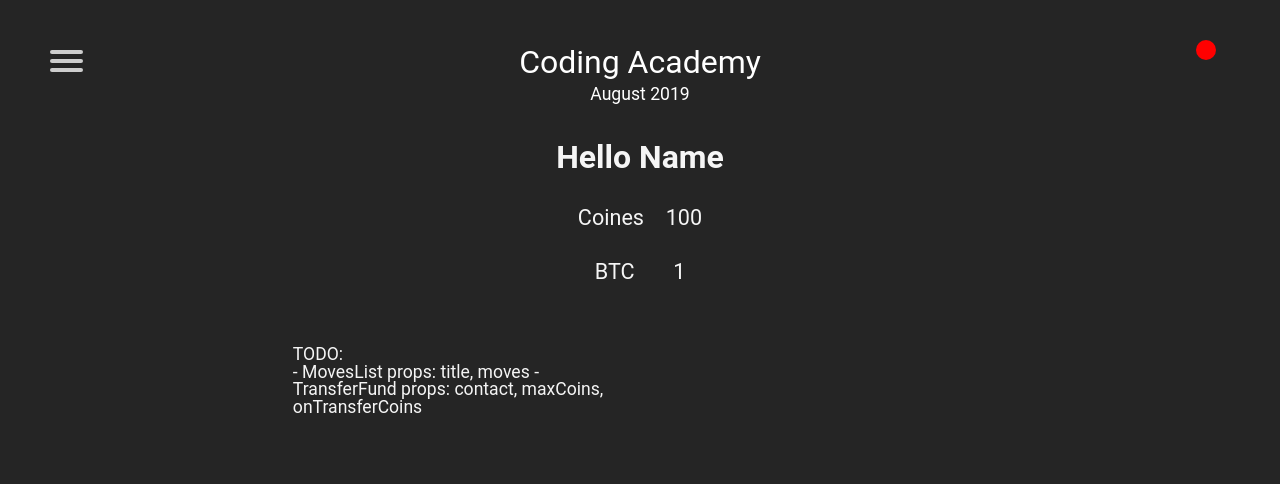
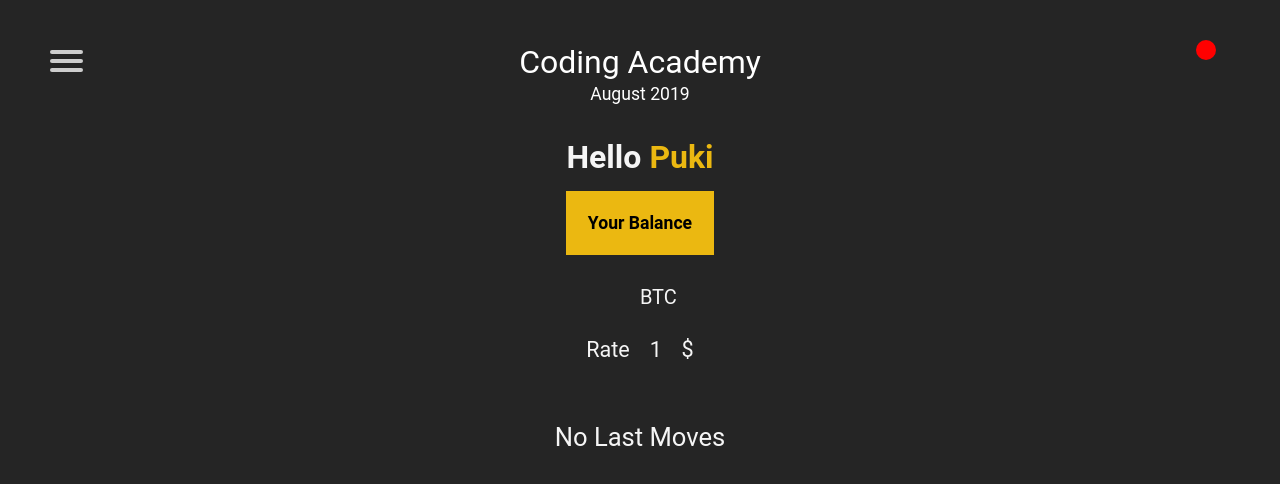
Before and after one commit to nivb52/react-bitcoin, a React (Create React App) app: page /#/ in a window 1280 px wide. Shown: the top 484 px of the page. Built offline with nearby package versions, Linux system fonts and the light colour scheme.

Commit message:
starting use redux

```diff
--- a/src/pages/HomePage.js
+++ b/src/pages/HomePage.js
@@ -1,37 +1,48 @@
-// Use UserService.getUser and BitcoinService and display:
-//  User Name and Coins
+// display: User Name and Coins
+
 import React, { Component } from 'react';
-
 import { connect } from 'react-redux';
+import MovesList from '../cmps/MovesList';
 
 class Home extends Component {
 
 
   render() {
+    const {moves} = this.props;
+    const {user} = this.props
+    const {_id} = this.props
+
+    // if (!_id)  this.props.history.push('/signup')
+
     return (
    <section className="flex container center width-90">
       <div className="pad-1rem">
-        <h1 className="title capitalized size-3"> hello <span> name</span></h1>
-
-        <div className="flex-row justify-evenly size-6 pad-top-2rem">
-          <span className="capitalized "> coines </span>
-          <span> 100 </span>
+        <h1 className="title capitalized size-3 text-center">
+        hello
+        <span className="prim-color"> {user.name}</span>
+        </h1>
+        <div className="bold prim-bcg text-center
+         mar-top-1rem text-black btn  width-inherit">
+          <span className="capitalized">
+            your balance
+            </span>
+        </div>
+        <div className="pad-top-2rem"></div>
+        <div className="flex-row justify-evenly ">
+          <span className="size-1"> {user.coines} </span>
+          <span className=" uppercased text-center size-medium"> btc </span>
         </div>
         <div className="flex-row justify-evenly size-6 pad-top-2rem">
-          <span className="uppercased"> btc </span>
+          <span className="capitalized">rate </span>
           <span> 1 </span>
+          <span> $ </span>
         </div>
       </div>
 
-        <div>
-          <p className="width-50 mar-top-3rem">
-           TODO: <br/>
-          - MovesList  props: title, moves
-          - TransferFund   props: contact, maxCoins, onTransferCoins
+        <div className="width-50 mar-top-3rem text-left">
 
-        </p>
-
-        </div>
+        <MovesList lastMoves={moves}/>
+          </div>
     </section>
     );
   }
@@ -39,10 +50,10 @@
 
 const mapStateToProps = state => {
   return {
-
+    user : state.user
   }
 }
 
-// const mapDispatchToProps
 
-export default Home
+
+export default connect(mapStateToProps)(Home)
--- a/src/pages/SignupPage.js
+++ b/src/pages/SignupPage.js
@@ -2,15 +2,19 @@
 
 import React, { Component } from 'react';
 import UserService from '../services/UserService';
-import LogoContainer from '../cmps/LogoContainer'
-import '../css/signup-and-login.css'
+import { connect } from 'react-redux';
+
+import LogoContainer from '../cmps/LogoContainer';
+import '../css/signup-and-login.css';
 import { UserIcon } from '../cmps/icons/UserIcon.js';
+
+
 class SignupPage extends Component {
 
     //ONE WAY IN REACT TO USE 'THIS'
     constructor() {
         super()
-        this.state = { value: '' };
+        this.state = { value: ''};
         this.handleChange = this.handleChange.bind(this);
         this.handleSubmit = this.handleSubmit.bind(this);
         this.handleLogout = this.handleLogout.bind(this);
@@ -20,8 +24,8 @@
         event.preventDefault();
         const currUser = UserService.signup(this.state.value)
         console.log('curr User', currUser);
-        const { history } = this.props;
-        history.push('/contacts');
+        // REDIRECT
+        this.props.history.push('/');
     }
 
     handleChange(event) {
@@ -29,9 +33,9 @@
     }
 
     handleLogout() {
-        const currUser = UserService.logout()
-        const { history } = this.props;
-        history.push('/');
+        UserService.logout()
+        // REDIRECT
+        this.props.history.push('/charts');
     }
 
     render() {
@@ -67,9 +71,12 @@
 
 
                 <div className="flex justify-center align-center ">
-                    <div className="text-grey-light pointer hover-white tooltip tooltip--white tooltip--right">
+                    <div className="text-grey-light pointer hover-white
+                    tooltip tooltip--white tooltip--right">
                             Don't have an account?
-                        <span className="tooltiptext tooltiptext--white tooltiptext--right">
+
+                        <span className="tooltiptext tooltiptext--white
+                        tooltiptext--right">
                         Just enter your name
                         </span>
                     </div>
@@ -83,13 +90,19 @@
         )
     }
 
+
 }
 
+const mapStateToProps = state => {
+    return {
+      user : state.user
+    }
+  }
 
-// const mapDispatchToProps = dispatch => {
-//     return {
-//       payload: () => dispatch({type: 'SOMETHING',  })
-//     }
-//   }
+const mapDispatchToProps = dispatch => {
+    return {
+        loginUser: () => dispatch({type: 'LOGIN', currUser: 'Muki' })
+    }
+}
 
-export default SignupPage
+export default connect(mapStateToProps,mapDispatchToProps)(SignupPage)
--- a/src/store/reducer.js
+++ b/src/store/reducer.js
@@ -1,10 +1,24 @@
 const intialState = {
-    user: null,
+    user: {
+        _id: null,
+        name: 'Puki',
+        coins: 100,
+        moves: []
+    }
 
 }
 
-const reducer = (state, action) => {
-    return state
+const reducer = (state = intialState, action) => {
+    switch (action.type) {
+        case 'LOGIN':
+            console.log(state);
+            return state.user = action.currUser
+
+
+        default:
+            return state
+
+    }
 }
 
 
```
